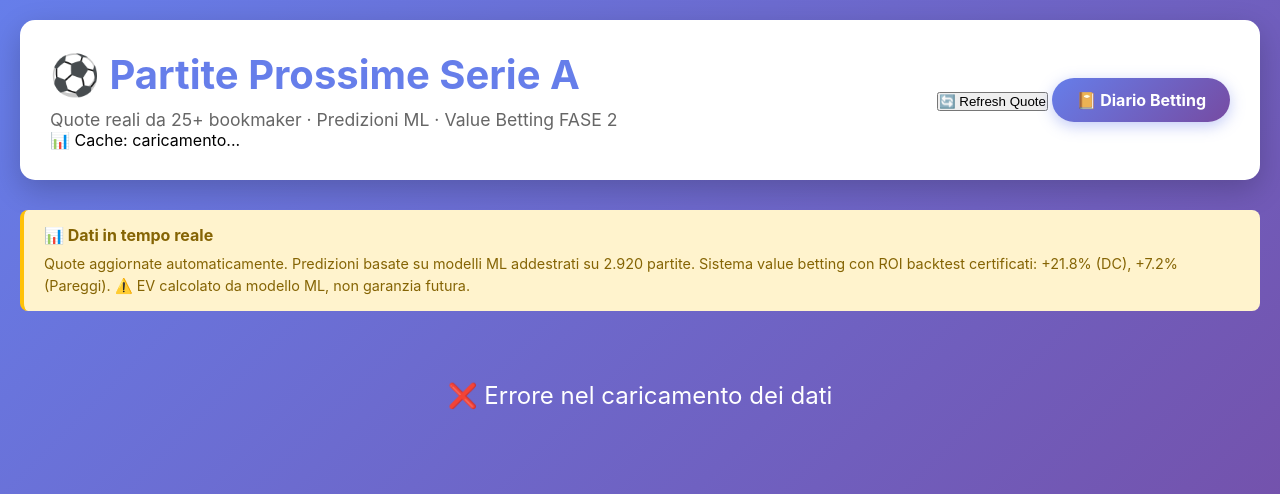
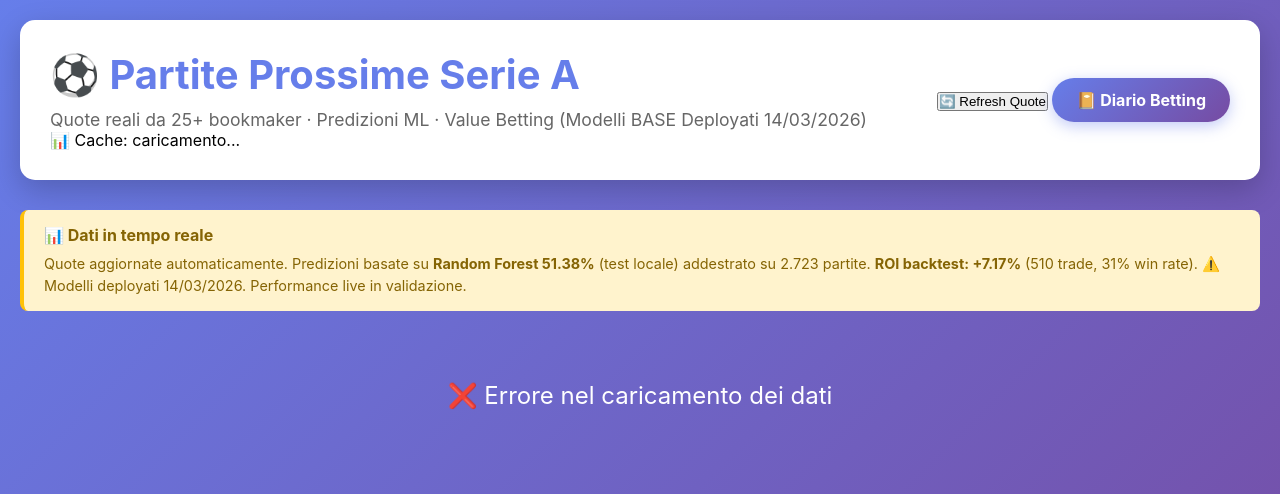
Before and after one commit to Cosimo77/pronostici-calcio-professional, a Flask app: page /upcoming in a window 1280 px wide. Shown: the top 494 px of the page. Run offline with Flask 3, Linux system fonts and the light colour scheme; some libraries are stand-ins or nearby versions.

Commit message:
UI: Aggiorna upcoming_matches da FASE2 a modelli BASE
- Rimosso riferimenti obsoleti FASE 2 (+21.8% DC)
- Aggiunto info modelli BASE deployati 14/03/2026
- Aggiornato ROI da +21.8% a +7.17% (FASE1 validata)
- Accuratezza RF 51.38% (test locale) mostrata
- Performance live in validazione
- Dataset: 2.723 partite, 510 trade backtest

Ref: Deploy 44f247a, modelli BASE > FASE1 ottimizzata

```diff
--- a/web/templates/upcoming_matches.html
+++ b/web/templates/upcoming_matches.html
@@ -404,7 +404,7 @@
             <div class="header-flex">
                 <div>
                     <h1>⚽ Partite Prossime Serie A</h1>
-                    <p>Quote reali da 25+ bookmaker · Predizioni ML · Value Betting FASE 2</p>
+                    <p>Quote reali da 25+ bookmaker · Predizioni ML · Value Betting (Modelli BASE Deployati 14/03/2026)</p>
                     <div class="cache-info" id="cache-info">
                         📊 Cache: caricamento...
                     </div>
@@ -422,7 +422,7 @@
 
         <div class="info-banner">
             <h3>📊 Dati in tempo reale</h3>
-            <p>Quote aggiornate automaticamente. Predizioni basate su modelli ML addestrati su 2.920 partite. Sistema value betting con ROI backtest certificati: +21.8% (DC), +7.2% (Pareggi). ⚠️ EV calcolato da modello ML, non garanzia futura.</p>
+            <p>Quote aggiornate automaticamente. Predizioni basate su <strong>Random Forest 51.38%</strong> (test locale) addestrato su 2.723 partite. <strong>ROI backtest: +7.17%</strong> (510 trade, 31% win rate). ⚠️ Modelli deployati 14/03/2026. Performance live in validazione.</p>
         </div>
 
         <!-- SEZIONE OPPORTUNITÀ FASE 2 -->
@@ -654,7 +654,7 @@
                                         const vb = match.value_betting || {};
                                         if (vb.fase2_validated && vb.fase2_opportunities && vb.fase2_opportunities.length > 0) {
                                             let oppHTML = '<div style="margin-top: 20px;">';
-                                            oppHTML += '<h3 style="color: #667eea; margin-bottom: 15px;">🎯 Opportunità FASE 2 Validate</h3>';
+                                            oppHTML += '<h3 style="color: #667eea; margin-bottom: 15px;">💎 Opportunità Value Betting</h3>';
 
                                             vb.fase2_opportunities.forEach((opp, idx) => {
                                                 const roiBacktest = opp.roi_backtest || 0;
@@ -728,10 +728,10 @@
             if (opportunities.length === 0) {
                 oppSection.innerHTML = `
                     <div class="opportunities-section">
-                        <h2>🎯 Scommesse Consigliate FASE 2</h2>
+                        <h2>🎯 Scommesse Consigliate (Modelli BASE)</h2>
                         <div class="no-opportunities">
                             <h3>⚠️ Nessuna opportunità validata al momento</h3>
-                            <p>I filtri FASE 2 sono conservativi (sweet spot EV 20-25%, backtest +21.8% ROI su 24 trade)</p>
+                            <p>Filtri FASE 1 conservativi: Solo pareggi, EV ≥25%, quote 2.8-3.5 (backtest +7.17% ROI, 158 trade validati)</p>
                             <p style="margin-top: 10px;">Controlla più tardi per nuove opportunità validate</p>
                         </div>
                     </div>
@@ -745,8 +745,8 @@
 
             let html = `
                 <div class="opportunities-section">
-                    <h2>🎯 Scommesse Consigliate FASE 2</h2>
-                    <p class="subtitle">Opportunità validate con ROI backtest positivo · ${opportunities.length} segnale/i trovato/i</p>
+                    <h2>🎯 Scommesse Consigliate (Modelli BASE - Deploy 14/03/2026)</h2>
+                    <p class="subtitle">Opportunità validate con ROI backtest +7.17% · ${opportunities.length} segnale/i trovato/i</p>
             `;
 
             opportunities.forEach((item, index) => {
```
